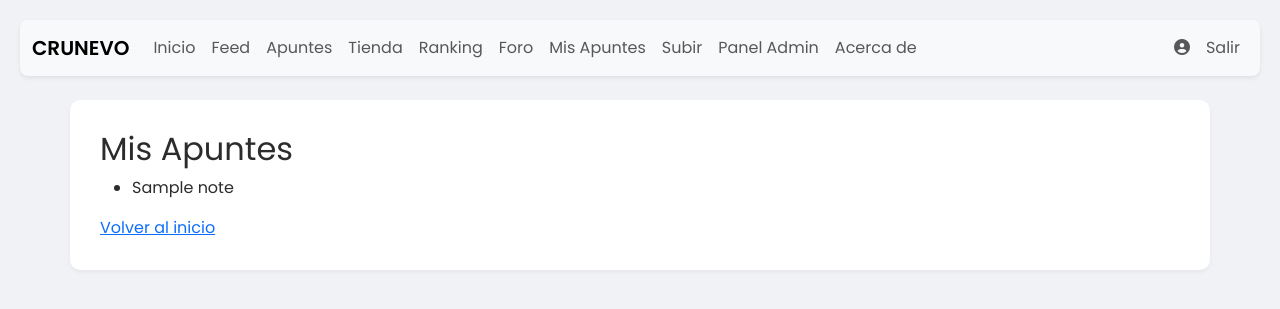
After one commit to RoggerMS/Crunevo, a Flask app: page /user/notes in a window 1280 px wide. The commit adds this page. Shown: the top 309 px of the page. Run offline with Flask 3, Linux system fonts and the light colour scheme; a user stored in the database is signed in; tables that the repository leaves empty hold one stand-in row (values such as "Sample post"); some libraries are stand-ins or nearby versions.

Commit message:
Fix navbar routes and add user notes

```diff
--- a/crunevo/__init__.py
+++ b/crunevo/__init__.py
@@ -1,5 +1,5 @@
 
-from flask import Flask
+from flask import Flask, render_template
 from flask_login import LoginManager
 from crunevo.models import db
 from crunevo.models.user import User as _User
@@ -63,4 +63,8 @@ def create_app():
     app.register_blueprint(user_bp)
     app.register_blueprint(admin_bp)
 
+    @app.errorhandler(500)
+    def internal_error(error):
+        return render_template("500.html"), 500
+
     return app
--- a/crunevo/routes/note_routes.py
+++ b/crunevo/routes/note_routes.py
@@ -58,6 +58,7 @@ def notes_section():
 
 # --- Ruta: Subir Apunte ---
 @note_bp.route("/subir", methods=["GET", "POST"])
+@note_bp.route("/upload", methods=["GET", "POST"])
 def upload_note():
     if request.method == "POST":
         user_id = 1  # Usuario simulado por ahora
--- a/crunevo/routes/user_routes.py
+++ b/crunevo/routes/user_routes.py
@@ -63,3 +63,11 @@ def edit_profile():
 
     # Prellenar el formulario para la solicitud GET
     return render_template("edit_profile.html", user=user)
+
+
+@user_bp.route("/notes")
+@login_required
+def my_notes():
+    """Display notes uploaded by the current user."""
+    uploaded_notes = current_user.notes
+    return render_template("my_notes.html", notes=uploaded_notes)
--- a/crunevo/templates/base.html
+++ b/crunevo/templates/base.html
@@ -23,14 +23,14 @@
                     <li class="nav-item"><a class="nav-link" href="{{ url_for('store.tienda') }}">Tienda</a></li>
                     <li class="nav-item"><a class="nav-link" href="{{ url_for('main.ranking') }}">Ranking</a></li>
                     <li class="nav-item"><a class="nav-link" href="{{ url_for('forum.foro') }}">Foro</a></li>
-                    <li class="nav-item"><a class="nav-link" href="{{ url_for('main.about') }}">Acerca de</a></li>
                     {% if current_user.is_authenticated %}
-                        <li class="nav-item"><a class="nav-link" href="{{ url_for('user.profile') }}">Mis Apuntes</a></li>
+                        <li class="nav-item"><a class="nav-link" href="{{ url_for('user.my_notes') }}">Mis Apuntes</a></li>
                         <li class="nav-item"><a class="nav-link" href="{{ url_for('note.upload_note') }}">Subir</a></li>
                         {% if current_user.role == 'admin' %}
                             <li class="nav-item"><a class="nav-link" href="{{ url_for('admin.dashboard') }}">Panel Admin</a></li>
                         {% endif %}
                     {% endif %}
+                    <li class="nav-item"><a class="nav-link" href="{{ url_for('main.about') }}">Acerca de</a></li>
                 </ul>
                 <ul class="navbar-nav mb-2 mb-lg-0">
                     {% if current_user.is_authenticated %}
--- /dev/null
+++ b/crunevo/templates/my_notes.html
@@ -0,0 +1,12 @@
+{% extends 'base.html' %}
+{% block content %}
+<h2>Mis Apuntes</h2>
+<ul>
+  {% for note in notes %}
+  <li>{{ note.title }}</li>
+  {% else %}
+  <li>No hay apuntes.</li>
+  {% endfor %}
+</ul>
+<a href="{{ url_for('main.index') }}">Volver al inicio</a>
+{% endblock %}
--- a/crunevo/templates/perfil.html
+++ b/crunevo/templates/perfil.html
@@ -5,5 +5,5 @@
 <p><strong>Email:</strong> {{ current_user.email }}</p>
 <p><strong>Rol:</strong> {{ current_user.role }}</p>
 <p><strong>Créditos:</strong> {{ current_user.creditos }}</p>
-<a href="{{ url_for('main_bp.index') }}">Volver al inicio</a>
+<a href="{{ url_for('main.index') }}">Volver al inicio</a>
 {% endblock %}
```
